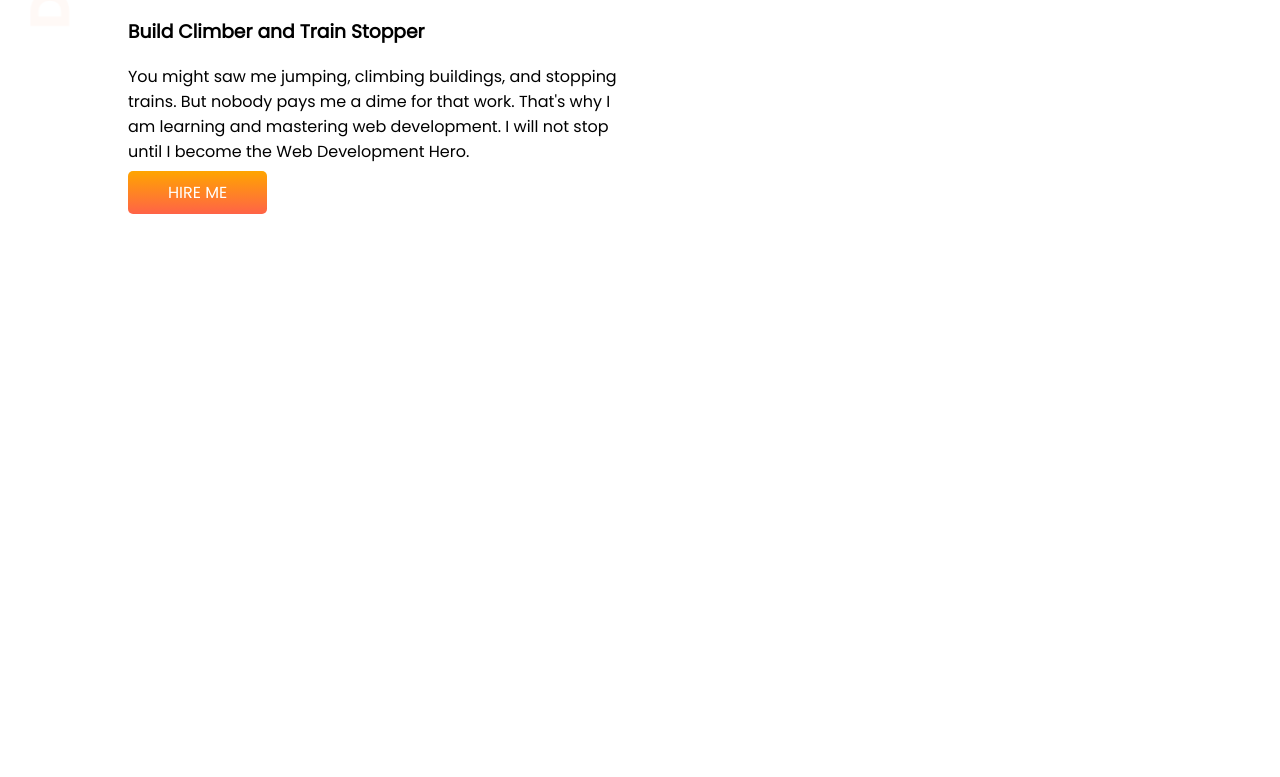
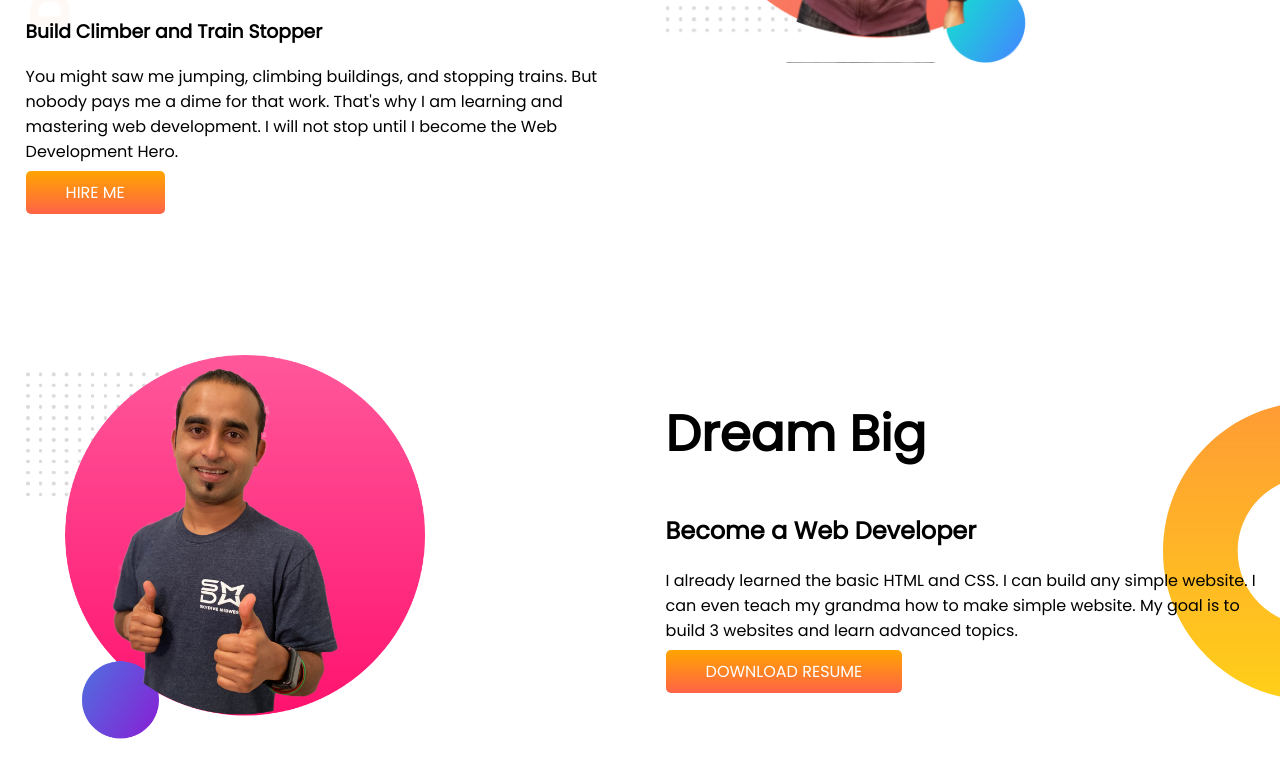
Before and after one commit to ebashar/developer-protfolio, a plain HTML site: page index.html in a window 1280 px wide. Shown: the part 333-1110 px from the top of the page. Before the commit the page ends 800 px from the top, so only its background shows below. Drawn offline with Linux system fonts and the light colour scheme.

Commit message:
dream added

```diff
--- a/index.html
+++ b/index.html
@@ -30,6 +30,19 @@
             <img src="images/srakar-pic-with-bg.png" alt="">
         </div>
     </section>
+    <section class="dream-big">
+        <div class="half-width">
+            <img src="images/jhankar2.png" alt="">
+        </div>
+        <div class="half-width">
+            <h1>Dream Big</h1>
+            <h2>Become a Web Developer</h2>
+            <p>I already learned the basic HTML and CSS. I can build any simple website. I can even teach my grandma how
+                to make simple website. My goal is to build 3 websites and learn advanced topics.
+            </p>
+            <a class="link-button" target="_blank" href="">DOWNLOAD RESUME</a>
+        </div>
+    </section>
 
 </body>
 
--- a/style.css
+++ b/style.css
@@ -10,10 +10,11 @@ h1{
 }
 section{
     display: flex;
+    margin-bottom: 150px;
 }
 .half-width{
     width: 50%;
-    padding-left: 10%;
+    padding-left: 2%;
 }
 .half-width img{
     width: 65%;
@@ -30,3 +31,8 @@ section{
     background-image: url(images/top-banner.png);
     background-repeat: no-repeat;
 }
+.dream-big{
+    background-image: url(images/dream-bg.png);
+    background-repeat: no-repeat;
+    background-position: right;
+}
```
